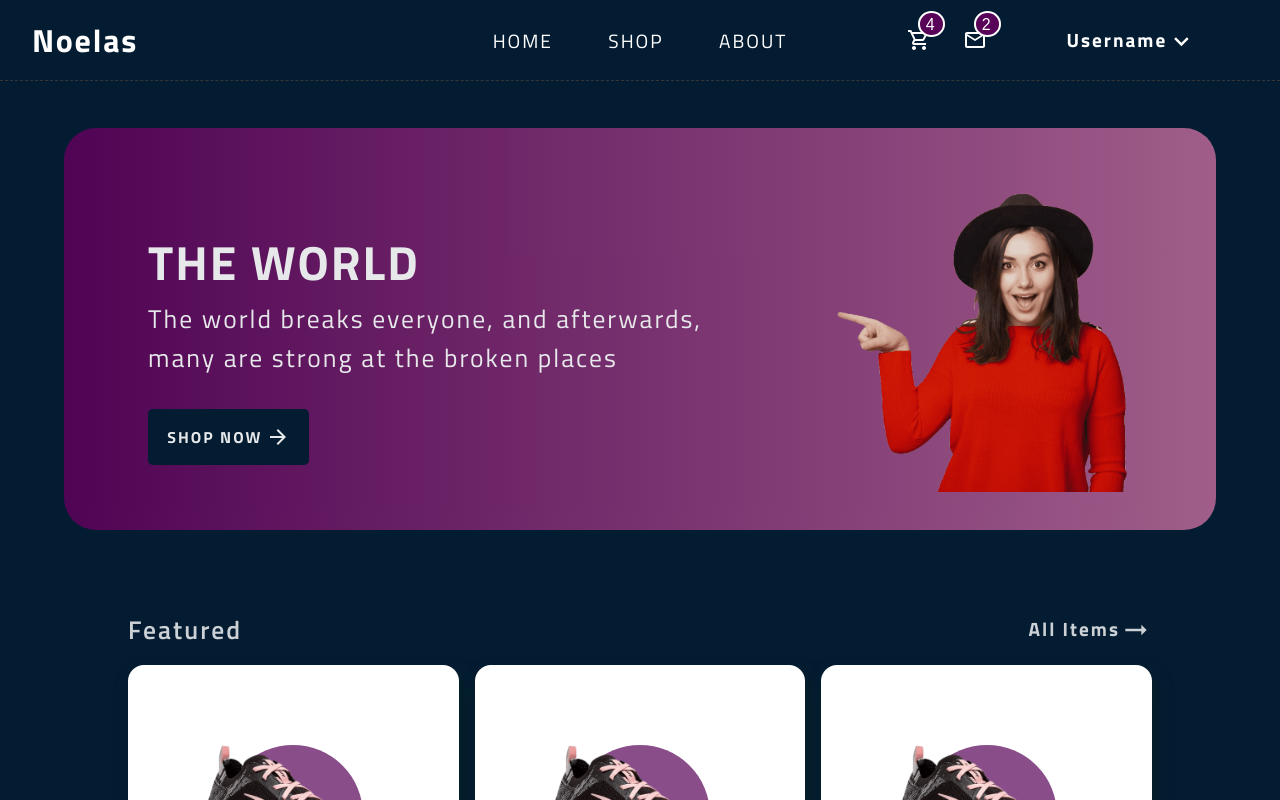
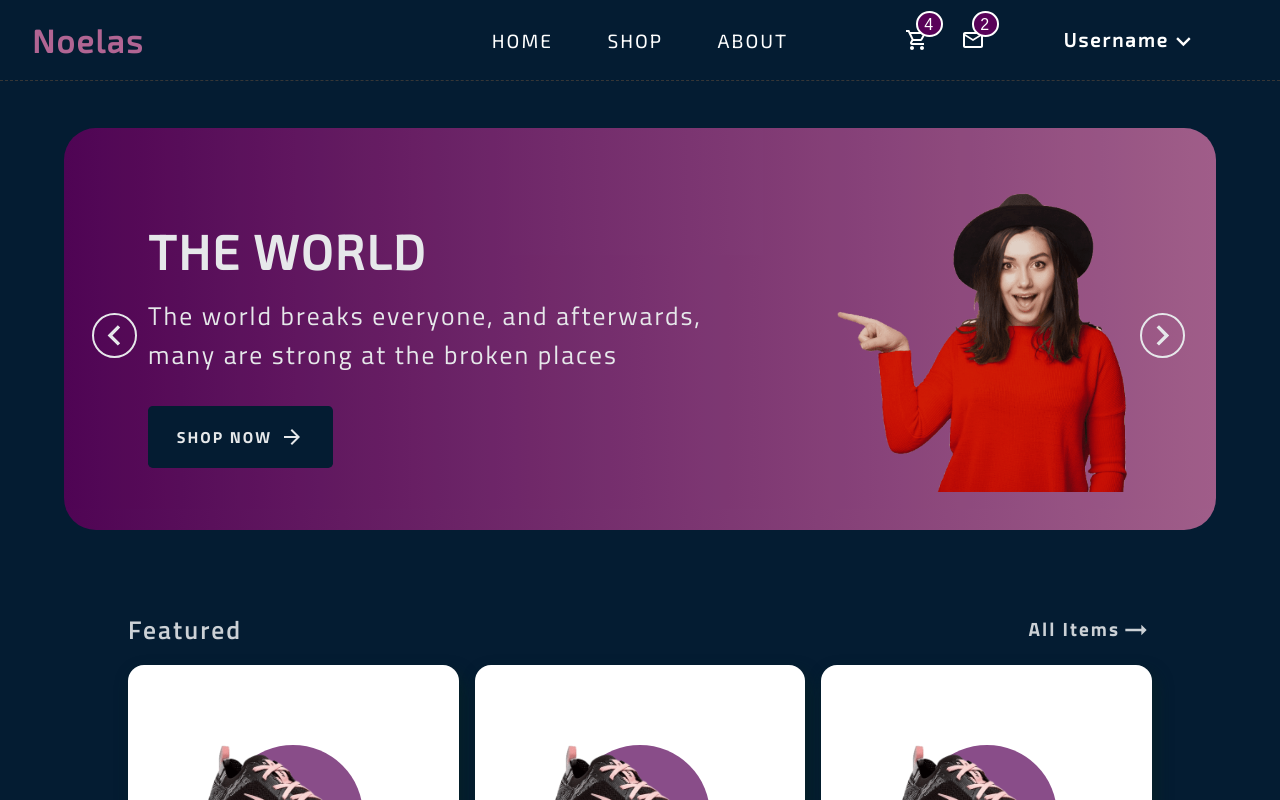
Before and after one commit to alekskimeu/ecommerce-frontend, a React (Create React App) app: page / in a window 1280 px wide. Shown: the top 800 px of the page. Built offline with nearby package versions, Linux system fonts and the light colour scheme.

Commit message:
Modify styles

```diff
--- a/src/components/Footer/Footer.css
+++ b/src/components/Footer/Footer.css
@@ -17,4 +17,5 @@
 
 .footer .copyright {
     text-align: center;
+    font-size: 1.2rem;
 }
--- a/src/components/Footer/Footer.jsx
+++ b/src/components/Footer/Footer.jsx
@@ -6,7 +6,7 @@ const Footer = () => {
 		<footer className="footer">
 			<div className="container">
 				<p className="copyright">
-					&copy; Santy's {new Date().getFullYear()} All Rights Reserved
+					&copy; Noelas {new Date().getFullYear()} All Rights Reserved
 				</p>
 			</div>
 		</footer>
--- a/src/components/Header/Header.css
+++ b/src/components/Header/Header.css
@@ -1,10 +1,12 @@
+@import url('https://fonts.googleapis.com/css2?family=Exo+2&display=swap');
+
 .header {
     width: 100%;
     padding: 1rem 2rem;
     border-bottom: 1px dashed rgb(54, 54, 54);
     position: fixed;
     top: 0;
-    z-index: 2;
+    z-index: 10;
     background-color: var(--bg-color);
 }
 
@@ -31,10 +33,20 @@
 }
 
 .header .brand .logo {
-    color: white;
+    color: var(--primary);
     font-size: 2rem;
     font-weight: 700;
     letter-spacing: 1.8px;
+    font-family: 'Exo 2', sans-serif;
+    transition: all .5s ease;
+    -webkit-transition: all .5s ease;
+    -moz-transition: all .5s ease;
+    -ms-transition: all .5s ease;
+    -o-transition: all .5s ease;
+}
+
+.header .brand:hover .logo {
+    opacity: .9;
 }
 
 @media screen and (max-width: 924px) {
@@ -52,6 +64,7 @@
 .header-nav a {
     color: white;
     font-size: 1.2rem;
+    font-family: 'Exo 2', sans-serif;
     text-transform: uppercase;
     position: relative;
     transition: all .5s ease;
@@ -144,7 +157,7 @@
     align-items: center;
     font-size: 1.2rem;
     cursor: pointer;
-
+    font-family: 'Exo 2', sans-serif;
     transition: all .5s ease;
     -webkit-transition: all .5s ease;
     -moz-transition: all .5s ease;
--- a/src/components/Header/Header.jsx
+++ b/src/components/Header/Header.jsx
@@ -21,7 +21,9 @@ const Header = () => {
 			<div className="container">
 				<div className="brand">
 					{/* <img src={logo} alt="" width="80" /> */}
-					<h1 className="logo">Noelas</h1>
+					<Link to="/" className="logo">
+						Noelas
+					</Link>
 				</div>
 				<div className="header-nav">
 					<Link to="/">Home</Link>
--- a/src/components/Hero/Hero.css
+++ b/src/components/Hero/Hero.css
@@ -11,6 +11,7 @@
     margin: 8rem auto 0 auto;
     max-width: 90vw;
     opacity: .9;
+    position: relative;
 }
 
 .hero-wrapper {
@@ -22,12 +23,50 @@
     gap: 2rem;
 }
 
+.hero .hero-nav {
+    position: absolute;
+    width: 100%;
+    display: flex;
+    justify-content: space-between;
+    top: 43%;
+}
+
+.hero .hero-nav .MuiSvgIcon-root {
+    color: white;
+    border: 2px solid white;
+    font-size: 2.8rem;
+    border-radius: 50%;
+    -webkit-border-radius: 50%;
+    -moz-border-radius: 50%;
+    -ms-border-radius: 50%;
+    -o-border-radius: 50%;
+    transition: all .5s ease;
+    -webkit-transition: all .5s ease;
+    -moz-transition: all .5s ease;
+    -ms-transition: all .5s ease;
+    -o-transition: all .5s ease;
+}
+
+.hero .hero-nav .MuiSvgIcon-root:hover {
+    opacity: .8;
+}
+
+.hero .hero-nav-right {
+    right: 35px;
+}
+
+.hero-wrapper .MuiSvgIcon-root {
+    color: white;
+}
+
 .hero .content-heading {
     color: white;
     font-size: 3rem;
     letter-spacing: 2px;
     font-weight: 700;
     text-transform: uppercase;
+    font-family: 'Exo 2', sans-serif;
+    margin-bottom: 1rem;
 }
 
 .hero .description {
@@ -49,7 +88,7 @@
     text-transform: uppercase;
     font-weight: 700;
     letter-spacing: 2px;
-    padding: 1rem 1.2rem;
+    padding: 1.2rem 1.8rem;
     transition: all .5s ease;
     border-radius: .3rem;
     -webkit-border-radius: .3rem;
@@ -62,8 +101,12 @@
     -o-transition: all .5s ease;
 }
 
+.hero-cta a:hover, .hero-cta a:hover .MuiSvgIcon-root {
+    opacity: .8;
+}
+
 .hero-cta .MuiSvgIcon-root {
-    margin-left: 0.2rem;
+    margin-left: 0.5rem;
     transition: all .3s ease;
     -webkit-transition: all .3s ease;
     -moz-transition: all .3s ease;
@@ -72,5 +115,5 @@
 }
 
 .hero-cta a:hover .MuiSvgIcon-root {
-    margin-left: 0.4rem;
+    margin-left: 0.7rem;
 }
--- a/src/components/Hero/Hero.jsx
+++ b/src/components/Hero/Hero.jsx
@@ -1,6 +1,10 @@
 import React from "react";
 import { Link } from "react-router-dom";
+import { IconButton } from "@material-ui/core";
 import ArrowForwardOutlinedIcon from "@material-ui/icons/ArrowForwardOutlined";
+import ChevronLeftOutlinedIcon from "@material-ui/icons/ChevronLeftOutlined";
+import ChevronRightOutlinedIcon from "@material-ui/icons/ChevronRightOutlined";
+
 import image from "../../assets/subscribe.png";
 
 import "./Hero.css";
@@ -8,6 +12,14 @@ import "./Hero.css";
 const Hero = () => {
 	return (
 		<div className="hero">
+			<div className="hero-nav">
+				<IconButton>
+					<ChevronLeftOutlinedIcon />
+				</IconButton>
+				<IconButton className="hero-nav-right">
+					<ChevronRightOutlinedIcon />
+				</IconButton>
+			</div>
 			<div className="hero-wrapper">
 				<div className="hero-content">
 					<h1 className="content-heading">The world</h1>
--- a/src/components/HomeProducts/HomeProducts.css
+++ b/src/components/HomeProducts/HomeProducts.css
@@ -70,14 +70,14 @@
 
 .products-nav-right {
     position: absolute;
-    right: -10px;
+    right: -3px;
     margin-bottom: 5.3rem;
     z-index: 1;
 }
 
 .products-nav-left {
     position: absolute;
-    left: -10px;
+    left: -3px;
     margin-bottom: 5.3rem;
 
     z-index: 1;
--- a/src/pages/OrderConfirmed/OrderConfirmed.css
+++ b/src/pages/OrderConfirmed/OrderConfirmed.css
@@ -4,6 +4,10 @@
     flex-direction: column;
     justify-content: center;
     align-items: center;
+}
+
+.order-wrapper {
+    height: 100%;
 }
 
 .order-wrapper .name {
@@ -14,12 +18,31 @@
 
 .order-wrapper .desc {
     color: white;
-    font-size: 1.3rem;
+    font-size: 1.5rem;
+    line-height: 1.8;
 }
 
-.order-wrapper a {
+
+.order-wrapper .btn-shop {
     background-color: var(--primary);
     color: white;
     display: inline-block;
-    margin-top: 1.5rem;
+    margin-top: 2rem;
+    padding: .9rem 1.2rem;
+    font-size: 1.4rem;
+    border: none;
+    border-radius: .3rem;
+    -webkit-border-radius: .3rem;
+    -moz-border-radius: .3rem;
+    -ms-border-radius: .3rem;
+    -o-border-radius: .3rem;
+    transition: all .5s ease;
+    -webkit-transition: all .5s ease;
+    -moz-transition: all .5s ease;
+    -ms-transition: all .5s ease;
+    -o-transition: all .5s ease;
 }
+
+.order-wrapper .btn-shop:hover {
+    opacity: .9;
+}
--- a/src/pages/OrderConfirmed/OrderConfirmed.jsx
+++ b/src/pages/OrderConfirmed/OrderConfirmed.jsx
@@ -1,5 +1,6 @@
 import React from "react";
 import { Link } from "react-router-dom";
+import ArrowForwardOutlinedIcon from "@material-ui/icons/ArrowForwardOutlined";
 
 import "./OrderConfirmed.css";
 
@@ -10,10 +11,13 @@ const OrderConfirm = () => {
 				<p className="name">Hello, Alex.</p>
 				<p className="desc">
 					Your order <b>id</b> has been successfully placed. <br />
+					Expected delivery in 1 week <br />
 					Thank you for shopping with us!
 				</p>
 
-				<Link to="/shop">Continue shopping</Link>
+				<Link to="/shop" className="btn-shop">
+					Continue shopping <ArrowForwardOutlinedIcon />
+				</Link>
 			</div>
 		</div>
 	);
--- a/src/pages/Shop/Shop.css
+++ b/src/pages/Shop/Shop.css
@@ -10,6 +10,7 @@
 
 .shop .dropdown {
     position: relative;
+    z-index: 2;
 }
 
 .shop .dropdown h4, .shop .dropdown .MuiSvgIcon-root {
--- a/src/pages/Shop/Shop.jsx
+++ b/src/pages/Shop/Shop.jsx
@@ -48,9 +48,7 @@ const Shop = () => {
 				</div>
 			</div>
 
-			{products && (
-				<ShopProducts title="Featured" products={featuredProducts} />
-			)}
+			{products && <ShopProducts title="Pillows" products={featuredProducts} />}
 		</div>
 	) : (
 		<Loader />
```
